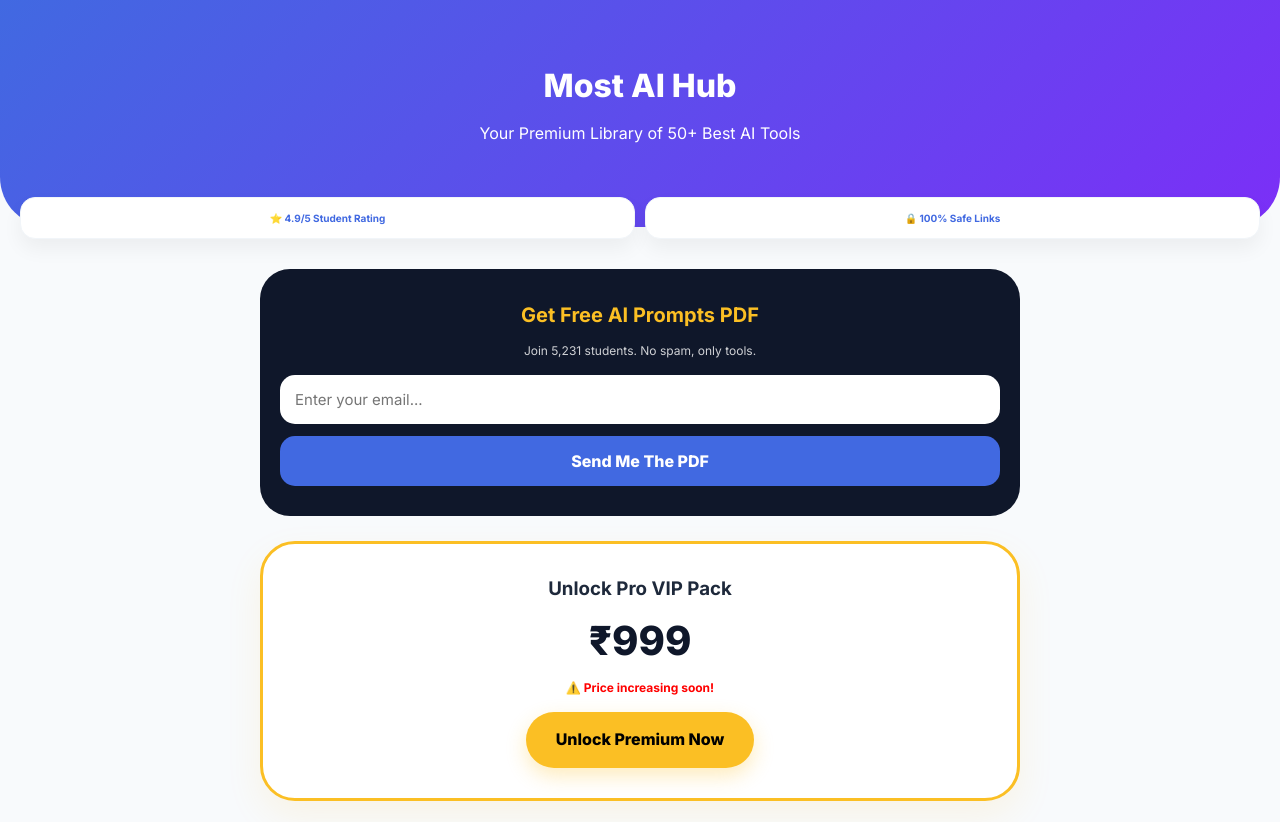
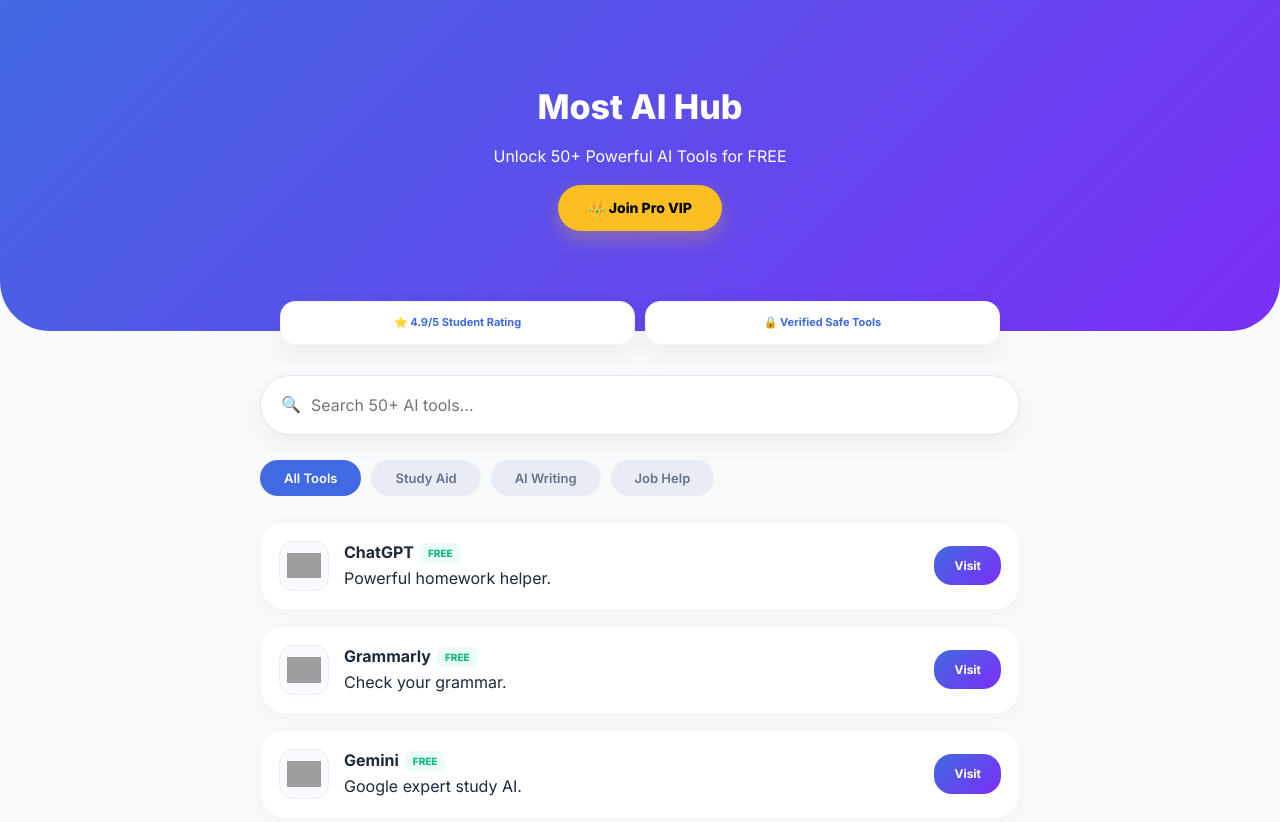
Before and after one commit to mostafa-ai-hub/most-ai-hub, a plain HTML site: page index.html in a window 1280 px wide. Shown: the top 822 px of the page. Drawn offline with Linux system fonts and the light colour scheme; grey boxes are pictures that could not be loaded.

Commit message:
Add files via upload

```diff
--- a/index.html
+++ b/index.html
@@ -3,79 +3,56 @@
 <head>
     <meta charset="UTF-8">
     <meta name="viewport" content="width=device-width, initial-scale=1.0">
-    <title>Most AI Hub | 50+ Best Free AI Tools for Students</title>
+    <title>Most AI Hub | 50+ Best AI Tools for Students</title>
     <link href="https://fonts.googleapis.com/css2?family=Inter:wght@400;600;700;800&display=swap" rel="stylesheet">
     <style>
         :root { --bg: #F8FAFC; --primary: #4169E1; --secondary: #7B2FF7; --dark: #0F172A; --white: #FFFFFF; --gold: #FBBF24; --green: #10B981; }
         * { margin: 0; padding: 0; box-sizing: border-box; font-family: 'Inter', sans-serif; scroll-behavior: smooth; }
-        body { background: var(--bg); color: #1E293B; line-height: 1.6; }
+        body { background: var(--bg); color: #1E293B; line-height: 1.6; padding-bottom: 40px; }
 
-        .header { background: linear-gradient(135deg, var(--primary), var(--secondary)); padding: 60px 20px 80px; text-align: center; color: white; border-bottom-left-radius: 50px; border-bottom-right-radius: 50px; }
-        .header h1 { font-size: 32px; font-weight: 800; margin-bottom: 10px; }
-        .trust-bar { display: grid; grid-template-columns: 1fr 1fr; gap: 10px; margin: -30px 20px 30px; }
-        .trust-item { background: white; padding: 12px; border-radius: 15px; text-align: center; box-shadow: 0 10px 20px rgba(0,0,0,0.05); font-size: 10px; font-weight: 700; color: var(--primary); border: 1px solid #f1f5f9; }
+        .header { background: linear-gradient(135deg, var(--primary), var(--secondary)); padding: 80px 20px 100px; text-align: center; color: white; border-bottom-left-radius: 50px; border-bottom-right-radius: 50px; }
+        .header h1 { font-size: 34px; font-weight: 800; margin-bottom: 10px; }
+
+        /* NEW JOIN PRO BUTTON */
+        .pro-btn-top { background: var(--gold); color: #000; padding: 12px 30px; border-radius: 30px; text-decoration: none; font-weight: 800; display: inline-block; margin-top: 15px; font-size: 14px; box-shadow: 0 8px 20px rgba(251, 191, 36, 0.3); }
 
         .container { padding: 0 20px; max-width: 800px; margin: 0 auto; }
+        .trust-bar { display: grid; grid-template-columns: 1fr 1fr; gap: 10px; margin: -30px 20px 30px; }
+        .trust-item { background: white; padding: 12px; border-radius: 15px; text-align: center; box-shadow: 0 10px 25px rgba(0,0,0,0.06); font-size: 11px; font-weight: 700; color: var(--primary); border: 1px solid #f1f5f9; }
 
-        .email-box { background: var(--dark); color: white; padding: 30px 20px; border-radius: 30px; text-align: center; margin-bottom: 25px; }
-        .email-box h2 { color: var(--gold); font-size: 20px; margin-bottom: 10px; }
-        .email-box input { width: 100%; padding: 15px; border-radius: 15px; border: none; margin-bottom: 12px; outline: none; font-size: 15px; }
-        .btn-join { background: var(--primary); color: white; width: 100%; padding: 15px; border-radius: 15px; border: none; font-weight: 800; cursor: pointer; font-size: 16px; }
-
-        .premium-card { background: white; border: 3px solid var(--gold); padding: 30px 20px; border-radius: 35px; text-align: center; margin-bottom: 30px; box-shadow: 0 15px 35px rgba(251, 191, 36, 0.1); }
-        .price { font-size: 40px; font-weight: 900; color: var(--dark); margin: 5px 0; }
-        .btn-premium { background: var(--gold); color: #000; padding: 15px 30px; border-radius: 30px; text-decoration: none; font-weight: 800; display: inline-block; box-shadow: 0 8px 20px rgba(251, 191, 36, 0.3); }
-
-        .search-box { background: white; height: 55px; border-radius: 30px; display: flex; align-items: center; padding: 0 20px; box-shadow: 0 5px 15px rgba(0,0,0,0.05); margin-bottom: 20px; border: 1px solid #f1f5f9; }
-        .search-box input { border: none; width: 100%; margin-left: 10px; font-size: 16px; outline: none; }
+        .search-box { background: white; height: 60px; border-radius: 30px; display: flex; align-items: center; padding: 0 20px; box-shadow: 0 10px 25px rgba(0,0,0,0.05); margin-bottom: 25px; border: 1px solid #e2e8f0; }
+        .search-box input { border: none; width: 100%; margin-left: 10px; font-size: 16px; outline: none; background: transparent; }
 
         .categories { display: flex; overflow-x: auto; gap: 10px; margin-bottom: 25px; scrollbar-width: none; }
-        .cat-btn { white-space: nowrap; padding: 10px 22px; background: #E8EDF5; border-radius: 20px; font-size: 13px; font-weight: 600; color: #64748B; border: none; }
+        .categories::-webkit-scrollbar { display: none; }
+        .cat-btn { white-space: nowrap; padding: 10px 24px; background: #E8EDF5; border-radius: 25px; font-size: 13px; font-weight: 600; color: #64748B; border: none; }
         .cat-btn.active { background: var(--primary); color: white; }
 
-        .tool-card { background: white; border-radius: 24px; padding: 18px; display: flex; align-items: center; margin-bottom: 15px; box-shadow: 0 4px 10px rgba(0,0,0,0.02); border: 1px solid #f1f5f9; }
-        .logo-wrap { width: 50px; height: 50px; border-radius: 12px; margin-right: 15px; background: #f8faff; display: flex; align-items: center; justify-content: center; overflow: hidden; border: 1px solid #eee; }
-        .logo-wrap img { width: 32px; height: 32px; object-fit: contain; }
+        .tool-card { background: white; border-radius: 25px; padding: 18px; display: flex; align-items: center; margin-bottom: 15px; box-shadow: 0 4px 15px rgba(0,0,0,0.03); border: 1px solid #f1f5f9; }
+        .logo-wrap { width: 50px; height: 50px; border-radius: 14px; margin-right: 15px; background: #f8faff; display: flex; align-items: center; justify-content: center; border: 1px solid #eee; overflow: hidden; }
+        .logo-wrap img { width: 34px; height: 34px; object-fit: contain; }
 
         .tool-info { flex: 1; }
-        .tool-info h3 { font-size: 16px; font-weight: 700; display: flex; align-items: center; gap: 8px; }
-        .free-badge { background: #DCFCE7; color: #15803D; font-size: 9px; padding: 2px 8px; border-radius: 6px; font-weight: 800; }
-        .tool-info p { font-size: 12px; color: #64748B; }
-        .btn-visit { background: linear-gradient(135deg, var(--primary), var(--secondary)); color: white; padding: 10px 20px; border-radius: 18px; text-decoration: none; font-size: 13px; font-weight: 700; }
+        .tool-info h3 { font-size: 16px; font-weight: 700; display: flex; align-items: center; gap: 6px; }
+        .free-badge { color: #10B981; font-size: 10px; font-weight: 800; background: #ecfdf5; padding: 2px 8px; border-radius: 6px; }
+        .btn-visit { background: linear-gradient(135deg, var(--primary), var(--secondary)); color: white; padding: 10px 20px; border-radius: 18px; text-decoration: none; font-size: 12px; font-weight: 700; }
 
-        footer { text-align: center; padding: 50px 20px; color: #94a3b8; font-size: 12px; }
+        footer { text-align: center; padding: 40px; color: #94a3b8; font-size: 12px; }
     </style>
 </head>
 <body>
 
     <section class="header">
         <h1>Most AI Hub</h1>
-        <p>Your Premium Library of 50+ Best AI Tools</p>
+        <p>Unlock 50+ Powerful AI Tools for FREE</p>
+        <!-- বাটনটি প্রিমিয়াম পেজের সাথে লিঙ্ক করা -->
+        <a href="premium.html" class="pro-btn-top">👑 Join Pro VIP</a>
     </section>
 
-    <div class="trust-bar">
-        <div class="trust-item">⭐ 4.9/5 Student Rating</div>
-        <div class="trust-item">🔒 100% Safe Links</div>
-    </div>
-
     <div class="container">
-        <!-- EMAIL SECTION -->
-        <div class="email-box">
-            <h2>Get Free AI Prompts PDF</h2>
-            <p style="font-size:12px; margin-bottom:15px; opacity:0.8;">Join 5,231 students. No spam, only tools.</p>
-            <form action="https://formspree.io/f/mbdakarw" method="POST">
-                <input type="email" name="email" placeholder="Enter your email..." required>
-                <button type="submit" class="btn-join">Send Me The PDF</button>
-            </form>
-        </div>
-
-        <!-- PREMIUM SECTION -->
-        <div class="premium-card">
-            <h3>Unlock Pro VIP Pack</h3>
-            <div class="price">₹999</div>
-            <p style="font-size:12px; color:red; font-weight:bold; margin-bottom:15px;">⚠️ Price increasing soon!</p>
-            <!-- UPDATED WHATSAPP LINK -->
-            <a href="https://api.whatsapp.com/send?phone=918370899203&text=Hi%20Mostafa,%20I%20want%20to%20buy%20Most%20AI%20Hub%20Premium%20Pack." target="_blank" class="btn-premium">Unlock Premium Now</a>
+        <div class="trust-bar">
+            <div class="trust-item">⭐ 4.9/5 Student Rating</div>
+            <div class="trust-item">🔒 Verified Safe Tools</div>
         </div>
 
         <div class="search-box">
@@ -94,51 +71,64 @@
     </div>
 
     <footer>
-        <p>© 2026 Most AI Hub | Built by Mostafa</p>
+        <p>© 2026 Most AI Hub | Developed by Mostafa</p>
+        <div style="margin-top:10px;">
+            <a href="premium.html" style="color:var(--primary); text-decoration:none; font-weight:700;">Pricing</a>
+        </div>
     </footer>
 
     <script>
         const tools = [
             { name: 'ChatGPT', cat: 'study', desc: 'Powerful homework helper.', domain: 'openai.com' },
             { name: 'Grammarly', cat: 'writing', desc: 'Check your grammar.', domain: 'grammarly.com' },
-            { name: 'Gemini', cat: 'study', desc: 'Google best study AI.', domain: 'gemini.google.com' },
+            { name: 'Gemini', cat: 'study', desc: 'Google expert study AI.', domain: 'gemini.google.com' },
             { name: 'Rezi AI', cat: 'career', desc: 'Build professional resume.', domain: 'rezi.ai' },
             { name: 'Quillbot', cat: 'writing', desc: 'AI Paraphrasing tool.', domain: 'quillbot.com' },
-            { name: 'Perplexity', cat: 'study', desc: 'AI search engine.', domain: 'perplexity.ai' },
-            { name: 'Canva Magic', cat: 'career', desc: 'AI design tools.', domain: 'canva.com' },
-            { name: 'Notion AI', cat: 'study', desc: 'Notes and planning AI.', domain: 'notion.so' },
+            { name: 'Perplexity', cat: 'study', desc: 'AI real-time search.', domain: 'perplexity.ai' },
+            { name: 'Canva Magic', cat: 'design', desc: 'AI design tools.', domain: 'canva.com' },
             { name: 'Socratic', cat: 'study', desc: 'Visual math helper.', domain: 'socratic.org' },
             { name: 'WolframAlpha', cat: 'study', desc: 'Math & science solver.', domain: 'wolframalpha.com' },
-            { name: 'Claude AI', cat: 'writing', desc: 'Coding and analysis.', domain: 'anthropic.com' },
-            { name: 'Kickresume', cat: 'career', desc: 'AI resume & letters.', domain: 'kickresume.com' },
-            { name: 'Leonardo AI', cat: 'career', desc: 'AI image generator.', domain: 'leonardo.ai' },
-            { name: 'Adobe Firefly', cat: 'career', desc: 'Generative art tool.', domain: 'adobe.com' },
-            { name: 'Tome AI', cat: 'study', desc: 'AI presentations.', domain: 'tome.app' },
+            { name: 'Claude AI', cat: 'writing', desc: 'Writing and coding.', domain: 'anthropic.com' },
+            { name: 'Kickresume', cat: 'career', desc: 'Modern resume maker.', domain: 'kickresume.com' },
+            { name: 'Leonardo AI', cat: 'design', desc: 'AI image generator.', domain: 'leonardo.ai' },
+            { name: 'Adobe Firefly', cat: 'design', desc: 'Creative generative AI.', domain: 'adobe.com' },
+            { name: 'Tome AI', cat: 'study', desc: 'Make AI presentations.', domain: 'tome.app' },
             { name: 'Otter.ai', cat: 'study', desc: 'Audio to text notes.', domain: 'otter.ai' },
-            { name: 'Resume.io', cat: 'career', desc: 'Fast resume maker.', domain: 'resume.io' },
             { name: 'Jasper AI', cat: 'writing', desc: 'Pro writing assistant.', domain: 'jasper.ai' },
-            { name: 'Wordtune', cat: 'writing', desc: 'AI rewriter.', domain: 'wordtune.com' },
-            { name: 'Copy.ai', cat: 'writing', desc: 'Social media AI.', domain: 'copy.ai' },
-            { name: 'Writesonic', cat: 'writing', desc: 'Content builder AI.', domain: 'writesonic.com' },
-            { name: 'Rytr', cat: 'writing', desc: 'Simple free writing.', domain: 'rytr.me' },
-            { name: 'Zety', cat: 'career', desc: 'Resume generator.', domain: 'zety.com' },
-            { name: 'JobScan', cat: 'career', desc: 'ATS resume checker.', domain: 'jobscan.co' },
-            { name: 'Fiverr AI', cat: 'career', desc: 'AI freelance tools.', domain: 'fiverr.com' },
-            { name: 'Synthesia', cat: 'career', desc: 'AI video creation.', domain: 'synthesia.io' },
+            { name: 'Copy.ai', cat: 'writing', desc: 'Marketing AI tool.', domain: 'copy.ai' },
+            { name: 'Zety', cat: 'career', desc: 'Fast resume builder.', domain: 'zety.com' },
+            { name: 'JobScan', cat: 'career', desc: 'Check resume score.', domain: 'jobscan.co' },
+            { name: 'Notion AI', cat: 'study', desc: 'Workspace for students.', domain: 'notion.so' },
+            { name: 'Writesonic', cat: 'writing', desc: 'SEO content builder.', domain: 'writesonic.com' },
+            { name: 'Rytr', cat: 'writing', desc: 'Simple free writing AI.', domain: 'rytr.me' },
+            { name: 'HuggingChat', cat: 'study', desc: 'Open source AI chat.', domain: 'huggingface.co' },
+            { name: 'Hemingway', cat: 'writing', desc: 'Clean writing tool.', domain: 'hemingwayapp.com' },
+            { name: 'Resume.io', cat: 'career', desc: 'Professional resumes.', domain: 'resume.io' },
+            { name: 'Elicit', cat: 'study', desc: 'Research assistant AI.', domain: 'elicit.org' },
+            { name: 'Mendeley', cat: 'study', desc: 'Study reference manager.', domain: 'mendeley.com' },
+            { name: 'Fiverr AI', cat: 'career', desc: 'Find AI freelance jobs.', domain: 'fiverr.com' },
+            { name: 'DALL-E', cat: 'design', desc: 'Image generator by OpenAI.', domain: 'openai.com' },
+            { name: 'Looka', cat: 'design', desc: 'AI logo design tool.', domain: 'looka.com' },
+            { name: 'Runway', cat: 'design', desc: 'Video generation AI.', domain: 'runwayml.com' },
+            { name: 'Pika Art', cat: 'design', desc: 'Text to video AI.', domain: 'pika.art' },
+            { name: 'ClipDrop', cat: 'design', desc: 'Clean up photos with AI.', domain: 'clipdrop.co' },
+            { name: 'Gamma AI', cat: 'study', desc: 'AI for slides.', domain: 'gamma.app' },
+            { name: 'Synthesia', cat: 'career', desc: 'AI video creator.', domain: 'synthesia.io' },
+            { name: '10Web', cat: 'career', desc: 'AI website maker.', domain: '10web.io' },
+            { name: 'Durable', cat: 'career', desc: '30s website builder.', domain: 'durable.co' },
+            { name: 'Todoist AI', cat: 'study', desc: 'Smart task manager.', domain: 'todoist.com' },
+            { name: 'Clockwise', cat: 'study', desc: 'AI schedule planner.', domain: 'getclockwise.com' },
+            { name: 'Fireflies', cat: 'study', desc: 'Record study meetings.', domain: 'fireflies.ai' },
             { name: 'Lovo AI', cat: 'design', desc: 'AI voice generator.', domain: 'lovo.ai' },
-            { name: 'Midjourney', cat: 'design', desc: 'High-quality AI art.', domain: 'midjourney.com' },
-            { name: 'Removal.ai', cat: 'design', desc: 'AI BG remover.', domain: 'removal.ai' },
-            { name: 'Runway', cat: 'design', desc: 'AI video editor.', domain: 'runwayml.com' },
-            { name: 'Pika Art', cat: 'design', desc: 'Text to high-end video.', domain: 'pika.art' },
-            { name: 'ClipDrop', cat: 'design', desc: 'Clean photo AI.', domain: 'clipdrop.co' },
-            { name: 'Brandmark', cat: 'design', desc: 'AI logo design.', domain: 'brandmark.io' },
-            { name: 'Elicit', cat: 'study', desc: 'AI research assistant.', domain: 'elicit.org' },
-            { name: 'Mendeley', cat: 'study', desc: 'Student references.', domain: 'mendeley.com' },
-            { name: 'HiredScore', cat: 'career', desc: 'Job match AI.', domain: 'hiredscore.com' },
-            { name: 'Gamma AI', cat: 'study', desc: 'AI for slides.', domain: 'gamma.app' },
-            { name: 'Durable', cat: 'career', desc: '30s website maker.', domain: 'durable.co' },
-            { name: 'Todoist', cat: 'study', desc: 'Smart task manager.', domain: 'todoist.com' },
-            { name: 'Clockwise', cat: 'study', desc: 'AI schedule planner.', domain: 'getclockwise.com' }
+            { name: 'Brandmark', cat: 'design', desc: 'AI branding tool.', domain: 'brandmark.io' },
+            { name: 'Wordtune', cat: 'writing', desc: 'AI sentence rewriter.', domain: 'wordtune.com' },
+            { name: 'ProWritingAid', cat: 'writing', desc: 'Deep essay checker.', domain: 'prowritingaid.com' },
+            { name: 'Trello', cat: 'study', desc: 'Project manager AI.', domain: 'trello.com' },
+            { name: 'Midjourney', cat: 'design', desc: 'Top quality AI art.', domain: 'midjourney.com' },
+            { name: 'Enhancv', cat: 'career', desc: 'Visual resume builder.', domain: 'enhancv.com' },
+            { name: 'VisualCV', cat: 'career', desc: 'Design job resumes.', domain: 'visualcv.com' },
+            { name: 'HiredScore', cat: 'career', desc: 'Match jobs with AI.', domain: 'hiredscore.com' },
+            { name: 'Pixlr AI', cat: 'design', desc: 'Online photo editor.', domain: 'pixlr.com' }
         ];
 
         const grid = document.getElementById('toolsGrid');
@@ -149,7 +139,7 @@
                 grid.innerHTML += `
                     <div class="tool-card">
                         <div class="logo-wrap">
-                            <img src="https://icons.duckduckgo.com/ip3/${tool.domain}.ico" alt="${tool.name}">
+                            <img src="https://icons.duckduckgo.com/ip3/${tool.domain}.ico" alt="">
                         </div>
                         <div class="tool-info">
                             <h3>${tool.name} <span class="free-badge">FREE</span></h3>
```
Also changed, not shown: premium.html (added, +73 -0 lines).
